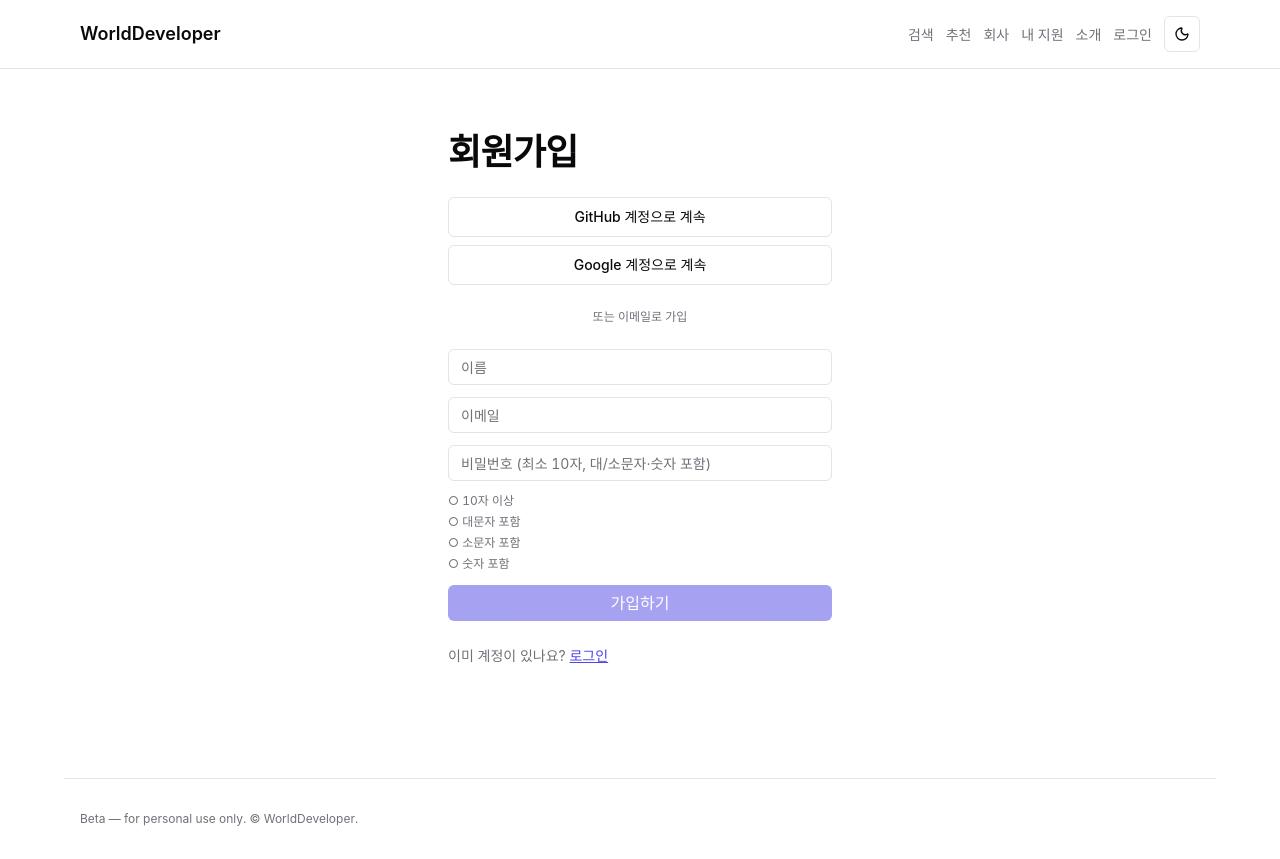
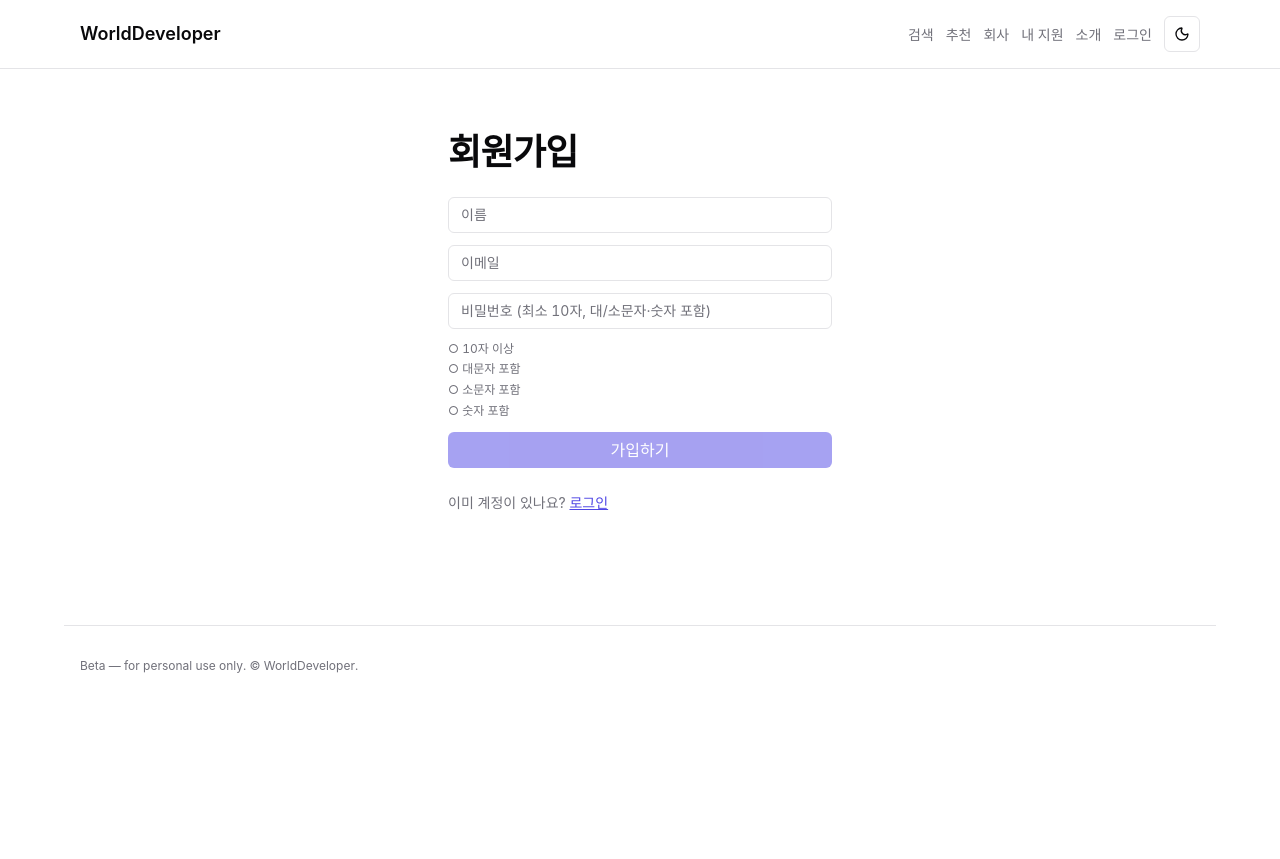
Before and after one commit to Minjun1023/WorldDeveloper, a Next.js app in the folder web/: page /signup in a window 1280 px wide. After the commit the page ends 800 px from the top, so only its background shows below. Built offline with nearby package versions, Linux system fonts and the light colour scheme; no server answers.

Commit message:
feat(web-auth): 회원가입에서 소셜 로그인 제거

```diff
--- a/web/app/(auth)/signup/page.tsx
+++ b/web/app/(auth)/signup/page.tsx
@@ -1,16 +1,11 @@
 import Link from "next/link";
 
 import { CredentialsForm } from "@/components/auth/CredentialsForm";
-import { OAuthButtons } from "@/components/auth/OAuthButtons";
-
-const BACKEND_PUBLIC_URL = process.env.BACKEND_PUBLIC_URL ?? "http://localhost:8080";
 
 export default function SignUpPage() {
   return (
     <div className="mx-auto max-w-sm space-y-6 py-8">
       <h1 className="text-display">회원가입</h1>
-      <OAuthButtons backendPublicUrl={BACKEND_PUBLIC_URL} />
-      <div className="text-center text-caption text-muted-foreground">또는 이메일로 가입</div>
       <CredentialsForm mode="register" />
       <p className="text-body-sm text-muted-foreground">
         이미 계정이 있나요?{" "}
```
